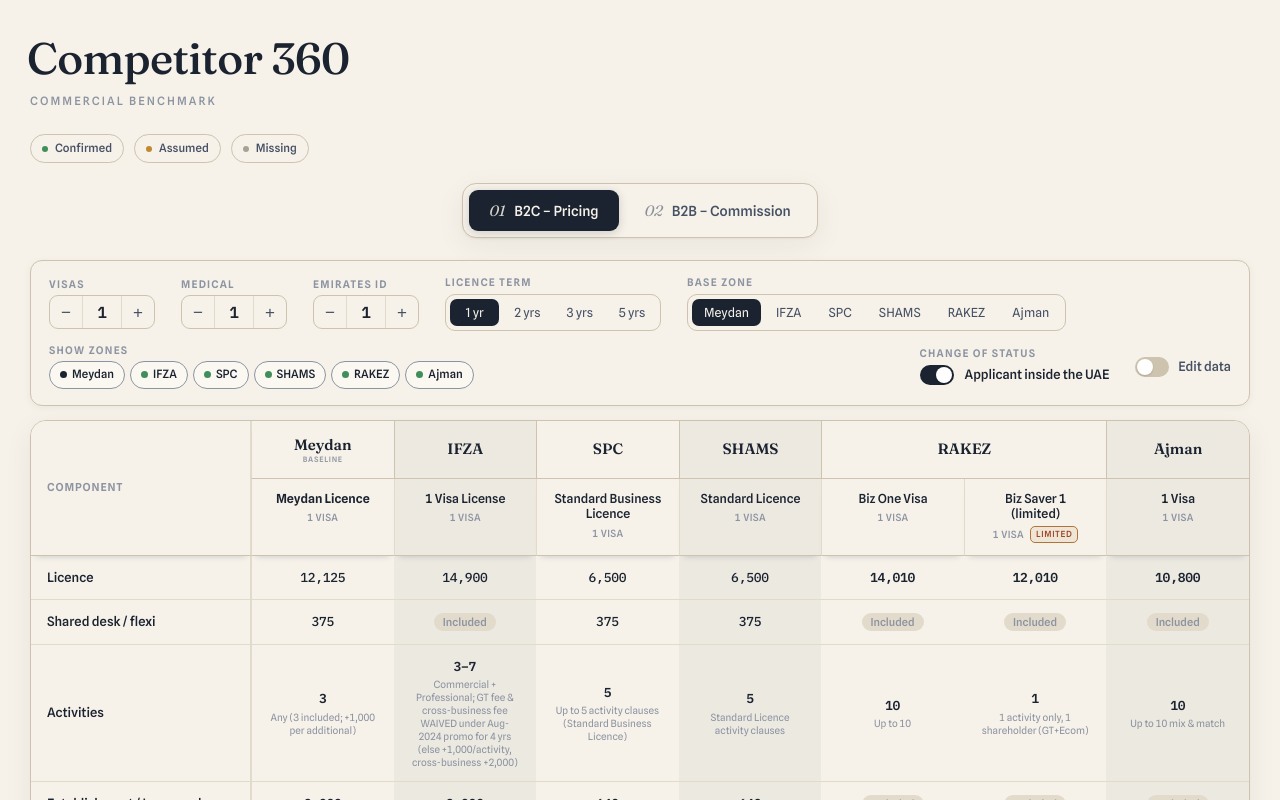
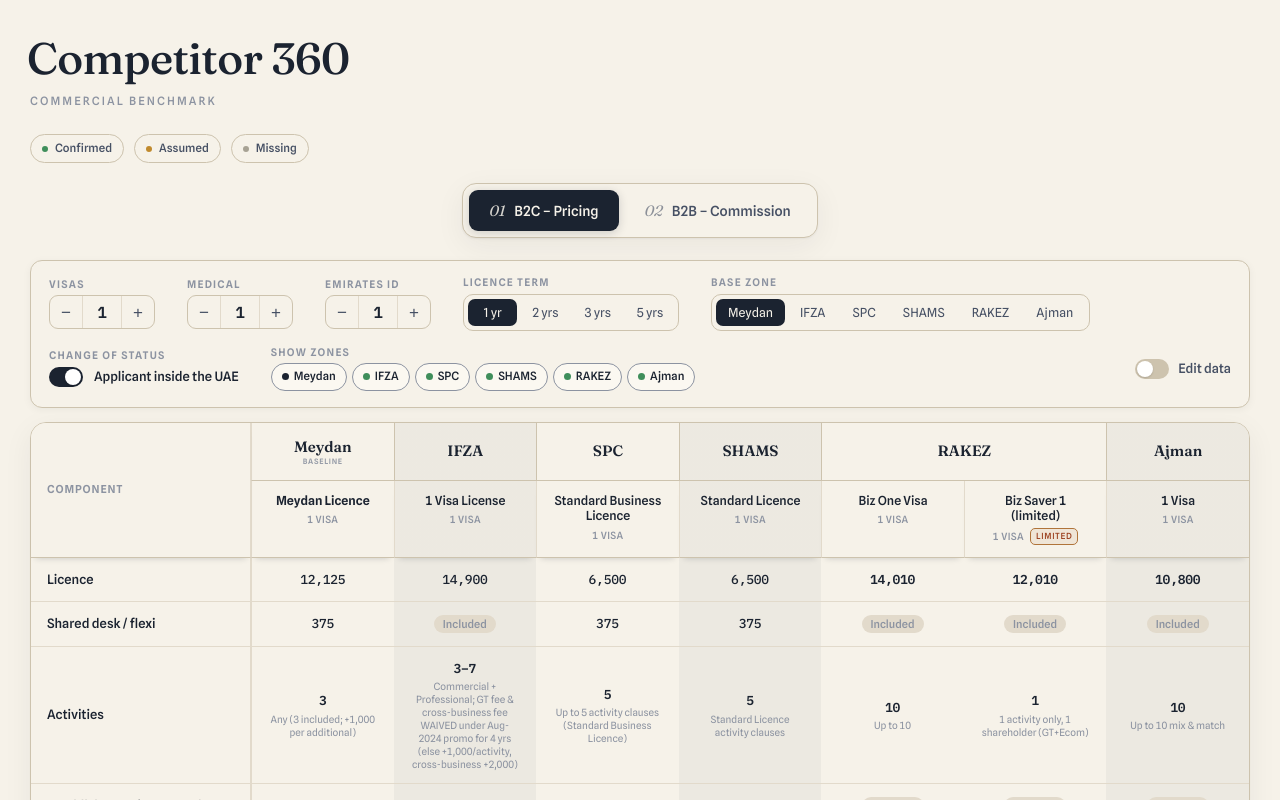
Before and after one commit to Husainabbas786/COMPETITOR360_V2, a React (Vite) app: page / in a window 1280 px wide. Shown: the top 800 px of the page. Built offline with nearby package versions, Linux system fonts and the light colour scheme.

Commit message:
Control bar: balanced group spacing (32px gap) + Change of Status on row 1, Edit data far-right row 2

```diff
--- a/src/components/b2c/B2CControls.jsx
+++ b/src/components/b2c/B2CControls.jsx
@@ -127,6 +127,22 @@
         </div>
       </div>
 
+      <div className="cbar-field cbar-status">
+        <label>{COPY.controls.statusLabel}</label>
+        <div className={`status-toggle ${state.statusChange ? 'on' : ''}`} title={COPY.controls.statusHint}>
+          <label className="tgl">
+            <input
+              type="checkbox"
+              checked={state.statusChange}
+              onChange={(e) => setState((s) => ({ ...s, statusChange: e.target.checked }))}
+              aria-label={COPY.controls.statusLabel}
+            />
+            <span className="tgl-track" />
+          </label>
+          <span className="status-text">{COPY.controls.statusSub}</span>
+        </div>
+      </div>
+
       <div className="cbar-field" title={COPY.controls.filterHint}>
         <label>{COPY.controls.filterLabel}</label>
         <div className="zone-filter" role="group" aria-label={COPY.controls.filterLabel}>
@@ -152,22 +168,6 @@
         </div>
       </div>
 
-      <div className="cbar-field cbar-status">
-        <label>{COPY.controls.statusLabel}</label>
-        <div className={`status-toggle ${state.statusChange ? 'on' : ''}`} title={COPY.controls.statusHint}>
-          <label className="tgl">
-            <input
-              type="checkbox"
-              checked={state.statusChange}
-              onChange={(e) => setState((s) => ({ ...s, statusChange: e.target.checked }))}
-              aria-label={COPY.controls.statusLabel}
-            />
-            <span className="tgl-track" />
-          </label>
-          <span className="status-text">{COPY.controls.statusSub}</span>
-        </div>
-      </div>
-
       <label className={`edit-toggle cbar-edit ${editMode ? 'on' : ''}`}>
         <input type="checkbox" checked={editMode} onChange={(e) => setEditMode(e.target.checked)} />
         <span className="tgl-track" />
--- a/src/styles.css
+++ b/src/styles.css
@@ -101,7 +101,7 @@
    ABOVE the sticky table header (which is offset down by --cbar-h). */
 .b2c-controlbar {
   position: sticky; top: 0; z-index: 20;
-  display: flex; flex-wrap: wrap; align-items: center; gap: 14px 26px;
+  display: flex; flex-wrap: wrap; align-items: center; gap: 16px 32px;
   /* real interior padding on every side — content must clear the border evenly,
      never flush. Height is content + padding (no rigid min-height clamp); the
      ResizeObserver reports it to --cbar-h for the sticky header offset. */
@@ -114,7 +114,7 @@
   font-size: 10.5px; letter-spacing: .12em; text-transform: uppercase;
   color: var(--ink-faint); font-weight: 600; line-height: 1;
 }
-.cbar-status { margin-left: auto; }    /* push the status toggle to the right end */
+/* Change of status now sits inline at the end of the first row (after Base Zone). */
 
 /* Compact stepper for the bar (the old rail variant was deliberately oversized). */
 .b2c-controlbar .visa-stepper {
@@ -161,7 +161,8 @@
 .zfilter.locked { cursor: default; border-color: var(--ink-faint); }
 .zfilter.locked::before { background: var(--ink); }
 /* Edit-data toggle rides at the far right of the bar (after the status field). */
-.b2c-controlbar .cbar-edit { align-self: center; }
+/* Edit-data sits alone at the far-right corner of the (wrapped) second row. */
+.b2c-controlbar .cbar-edit { align-self: center; margin-left: auto; }
 
 @media (max-width: 860px) {
   /* Bar scrolls away with the page; header re-pins at the top (--cbar-h → 0). */
```
